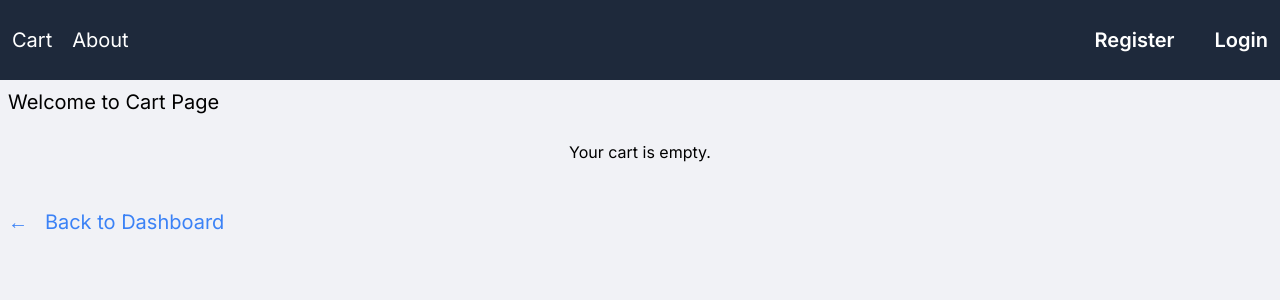
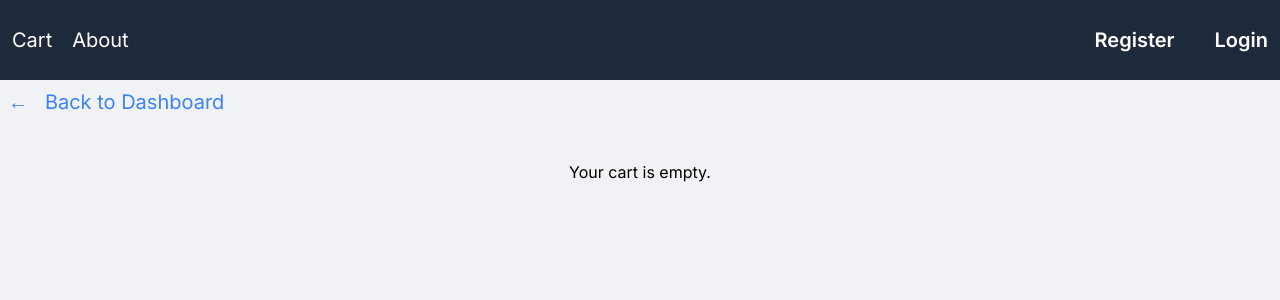
Before and after one commit to Jasmeet5108/E-Commerce-App, a Next.js app: page /cart in a window 1280 px wide. Shown: the top 300 px of the page. Built offline with nearby package versions, Linux system fonts and the light colour scheme.

Commit message:
cart and loader improved

```diff
--- a/src/app/about/page.tsx
+++ b/src/app/about/page.tsx
@@ -1,7 +1,12 @@
+"use client"
+import { useToken } from '@/context/TokenContext'
 import Link from 'next/link'
 import React from 'react'
 
 const page = () => {
+
+  const { isLoggedIn } = useToken()
+
   return (
     <>
       <div className='max-w-screen-xl mx-auto flex flex-col sm:gap-2 p-2'>
@@ -11,7 +16,7 @@ const page = () => {
           <a href="https://jasmeet-singh.vercel.app" target='_blank' className='text-sky-600 underline underline-offset-4 font-semibold'>website</a>
         </p>
         <div className='mt-5'>
-          <Link href="/" className='text-blue-500 sm:text-xl'>&larr; &nbsp; Back to Dashboard</Link>
+          <Link href={`${isLoggedIn ? "/?loggedIn=true" : "/"}`} className='text-blue-500 sm:text-xl'>&larr; &nbsp; Back to Dashboard</Link>
         </div>
       </div>
     </>
--- a/src/app/cart/page.tsx
+++ b/src/app/cart/page.tsx
@@ -3,25 +3,29 @@ import Link from 'next/link'
 import React from 'react'
 import { useCart } from '@/context/CartContext'
 import Image from 'next/image'
+import { useToken } from '@/context/TokenContext'
 
 const Page = () => {
 
-  const { cart } = useCart()
+  const { cart, removeFromCart } = useCart()
+  const { isLoggedIn } = useToken()
 
   return (
     <>
       <div className='max-w-screen-xl mx-auto flex flex-col sm:gap-2 p-2'>
-        <p className='text-xl'>Welcome to Cart Page</p>
-
+        <div className='mb-5'>
+          <Link href={`${isLoggedIn ? "/?loggedIn=true" : "/"}`} className='text-blue-500 sm:text-xl'>&larr; &nbsp; Back to Dashboard</Link>
+        </div>
         {
           cart && cart.length > 0 ? (
             cart.map((item, index) => (
-              <div key={index} className='flex flex-col sm:flex-row items-center border p-2 bg-[#d5d7df] border-black w-full sm:w-3/4 lg:w-1/2 mx-auto my-2 rounded-xl'>
+              <div key={index} className='flex flex-col gap-3 sm:flex-row items-center border p-2 bg-[#d5d7df] border-black w-5/6 lg:w-1/2 mx-auto my-2 rounded-xl'>
                 <Image width={100} height={100} src={item.images[0]} alt={item.title} className='w-24 h-24 object-cover' />
-                <div className='flex flex-col sm:ml-4'>
-                  <p className='text-lg font-semibold'>{item.title}</p>
-                  <p className='text-sm'>Quantity: {item.quantity}</p>
-                  <p className='text-sm'>Total Price: ${item.price * item.quantity}</p>
+                <div className='flex flex-col gap-2 sm:ml-4'>
+                  <p className='text-base font-semibold text-center'>{item.title}</p>
+                  <p className='text-sm text-center'>Quantity: {item.quantity}</p>
+                  <p className='text-sm text-center'>Total Price: ${item.price * item.quantity}</p>
+                  <button onClick={() => removeFromCart(item.id)} className='bg-red-600 w-3/4 text-white font-semibold rounded-lg py-1 px-2'>Remove</button>
                 </div>
               </div>
             ))
@@ -30,9 +34,10 @@ const Page = () => {
           )
         }
 
-        <div className='mt-5'>
-          <Link href="/" className='text-blue-500 sm:text-xl'>&larr; &nbsp; Back to Dashboard</Link>
+        <div className={`flex justify-center py-1 px-2 rounded-lg ${cart.length > 0 ? "bg-sky-600 cursor-pointer" : "hidden"} text-white w-2/5 mx-auto my-3 font-semibold`}>
+          <Link href={`${isLoggedIn ? "/about?loggedIn=true" : "/about"}`}>Make Purchase</Link>
         </div>
+
       </div>
     </>
   )
--- a/src/app/layout.tsx
+++ b/src/app/layout.tsx
@@ -6,6 +6,7 @@ import { FetchProvider } from "@/context/FetchContext";
 import Navbar from "@/components/Navbar";
 import { Suspense } from "react";
 import { CartProvider } from "@/context/CartContext";
+import Image from "next/image";
 
 const inter = Inter({ subsets: ["latin"] });
 
@@ -25,13 +26,11 @@ export default function RootLayout({
         <FetchProvider>
           <TokenProvider>
             <CartProvider>
-              <div>
-                <Suspense fallback={<div>Loading...</div>}>
-                  <Navbar />
-                </Suspense>
-                <div className="max-w-screen-2xl mx-auto">
-                  {children}
-                </div>
+              <Suspense fallback={<Image src={"/container-loader-unscreen.gif"} width={100} height={100} alt='Image' />}>
+                <Navbar />
+              </Suspense>
+              <div className="max-w-screen-2xl mx-auto">
+                {children}
               </div>
             </CartProvider>
           </TokenProvider>
--- a/src/app/page.tsx
+++ b/src/app/page.tsx
@@ -6,11 +6,9 @@ const Page = () => {
   return (
     <>
       <div className="sm:flex sm:justify-between">
-        <div>
           <Suspense fallback={<div>Loading...</div>}>
             <ProductContainer />
           </Suspense>
-        </div>
       </div>
     </>
   );
--- a/src/components/Navbar.tsx
+++ b/src/components/Navbar.tsx
@@ -144,7 +144,7 @@ const Navbar = () => {
                 </nav>
             </header>
 
-            <SideMenu open={menuOpen} />
+            <SideMenu open={menuOpen} toggle={setMenuOpen} />
         </>
     );
 };
--- a/src/components/ProductContainer.tsx
+++ b/src/components/ProductContainer.tsx
@@ -12,7 +12,6 @@ const ProductContainer = () => {
     const [activeTab, setActiveTab] = useState("All Products")
     const [filteredData, setFilteredData] = useState<DummyDataProps[]>([]);
     const [categoryName, setCategoryName] = useState("All Products")
-    // const [popUpMessage, setPopUpMessage] = useState<string | null>(null)
 
     const filterModalToggle = () => {
         setFilterModal(prev => !prev)
@@ -90,16 +89,13 @@ const ProductContainer = () => {
 
     return (
         <>
-            <div className='px-2 mt-[-30px]'>
+            <div className='px-2 mt-[-50px] sm:mt-3'>
                 {
                     filteredData.length > 10 &&
                     <div>
                         <Pagination data={filteredData} hasNextPage={lastIndex < filteredData.length} hasPrevPage={firstIndex > 0} />
                     </div>
                 }
-                {/* {
-                    popUpMessage && <div className='flex justify-center items-center mt-5 py-1 px-2 rounded-lg bg-slate-800 text-white h-10'>{popUpMessage}</div>
-                } */}
                 <div className='flex items-center justify-between'>
                     <div className='text-2xl my-10 font-semibold'>{categoryName}</div>
                     <div>
@@ -134,24 +130,19 @@ const ProductContainer = () => {
 
                 </div>
                 <div className='flex z-10 flex-wrap justify-center mt-[-270px] items-center gap-7 sm:gap-10 py-10 sm:py-5 sm:mt-[-250px]'>
-                    {loading ? "loading..." : data && slicedData.map((item, index) => (
+                    {
+                        loading ?
+                            <Image src={"/container-loader-unscreen.gif"} width={100} height={100} alt='Image' />
+                            : data && slicedData.map((item, index) => (
                                 <Link key={index} href={`${loginTrue ? `/${item.id}/?loggedIn=true` : `/${item.id}/`}`}>
                                     <div className='flex flex-col card cursor-pointer bg-white h-[380px] w-72 sm:h-[380px] hover:scale-105 transition sm:w-[300px] gap-6 pt-2 items-center rounded-xl'>
                                         <Image className='w-36 h-48 object-contain sm:w-40 sm:h-48 rounded-xl' width={100} height={100} src={item.images[0]} alt="Image" />
                                         <p className='text-center text-base font-semibold line-clamp-3'>{item.title}</p>
                                         <p className='font-semibold'>Price: ${item.price}</p>
-                                {/* {loginTrue ? (
-                                    <Link href={`/${item.id}/?loggedIn=true`} className="bg-sky-500 text-white text-sm py-2 px-3 rounded-lg hover:bg-sky-600">
-                                        View
-                                    </Link>
-                                ) : (
-                                    <div className="bg-gray-300 text-gray-600 py-1 px-2 sm:py-2 sm:px-3 rounded-lg cursor-not-allowed">
-                                        View
-                                    </div>
-                                )} */}
                                     </div>
                                 </Link>
-                    ))}
+                            ))
+                    }
                 </div>
             </div>
         </>
--- a/src/components/SideMenu.tsx
+++ b/src/components/SideMenu.tsx
@@ -1,18 +1,32 @@
+"use client"
+import { useToken } from '@/context/TokenContext';
+import Link from 'next/link';
 import React from 'react'
 
 interface MenuProps {
     open: boolean;
+    toggle: React.Dispatch<React.SetStateAction<boolean>>
 }
 
-const SideMenu = ({ open }: MenuProps) => {
+const SideMenu = ({ open, toggle }: MenuProps) => {
+
+    const { isLoggedIn } = useToken()
+
+    const closeMenu = (e: React.MouseEvent) => {
+        e.preventDefault()
+        toggle(!open)
+    }
+
     return (
-        <div>
-            <div className={`sm:hidden transition duration-300 bg-slate-800 text-white ${open ? "-translate-y-0" : "-translate-y-72"}`}>
-                <ul>
-                    <li>Cart</li>
-                    <li>About</li>
-                </ul>
-            </div>
+        <div className={`sm:hidden sticky top-16 transition duration-300 bg-slate-800 text-white ${open ? "-translate-y-0" : "-translate-y-72"}`}>
+            <ul className='flex flex-col gap-2 py-2'>
+                <button className='font-semibold' onClick={closeMenu}>
+                    <Link href={`${isLoggedIn ? "/cart/?loggedIn=true" : "/cart"}`}>Cart</Link>
+                </button>
+                <button className='font-semibold' onClick={closeMenu}>
+                    <Link href={`${isLoggedIn ? "/about/?loggedIn=true" : "/about"}`}>About</Link>
+                </button>
+            </ul>
         </div>
     )
 }
```
Also changed, not shown: public/container-loader-unscreen.gif (added), public/container-loader.gif (added). Lines whose indentation alone changed are shown as unchanged.
